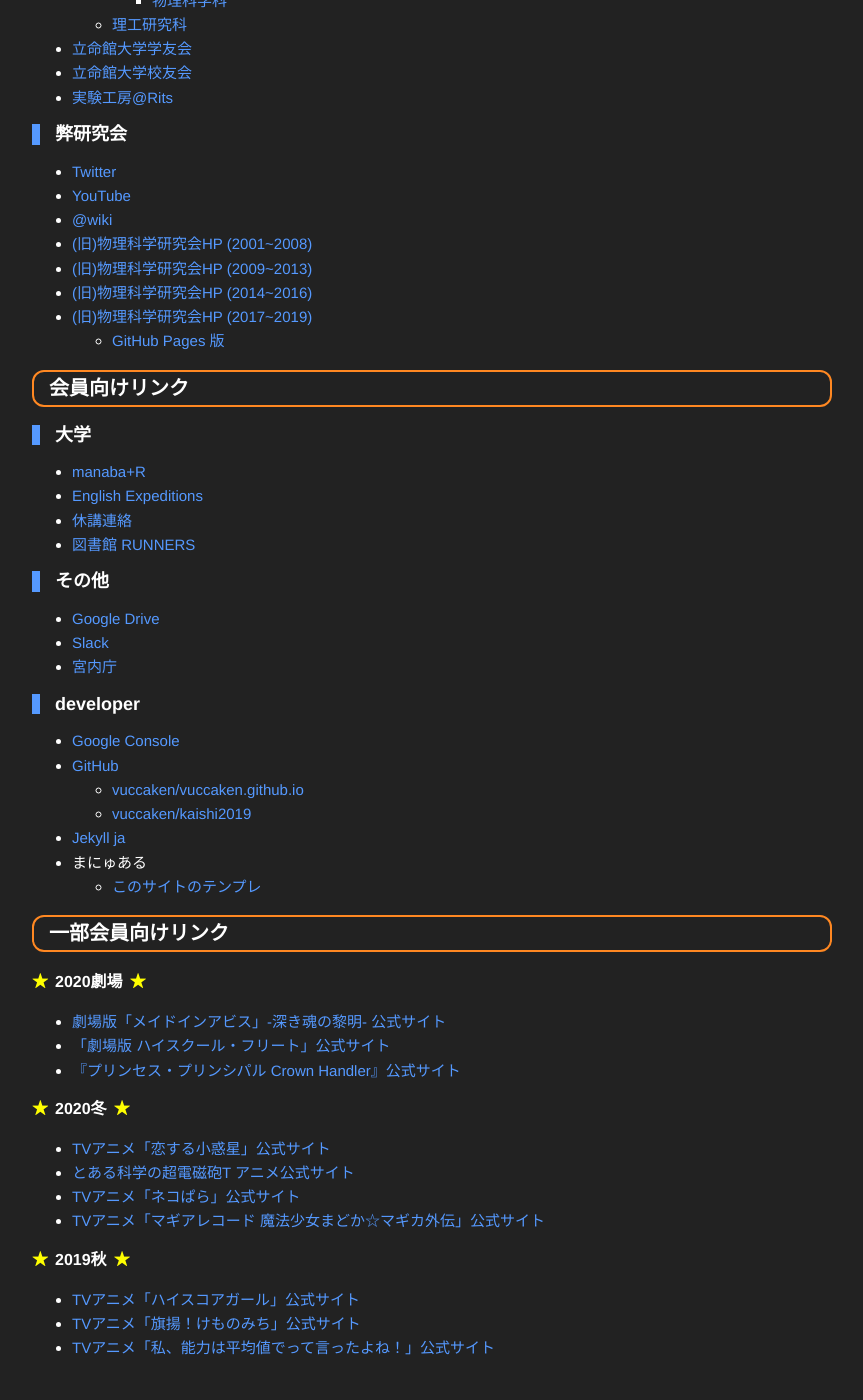
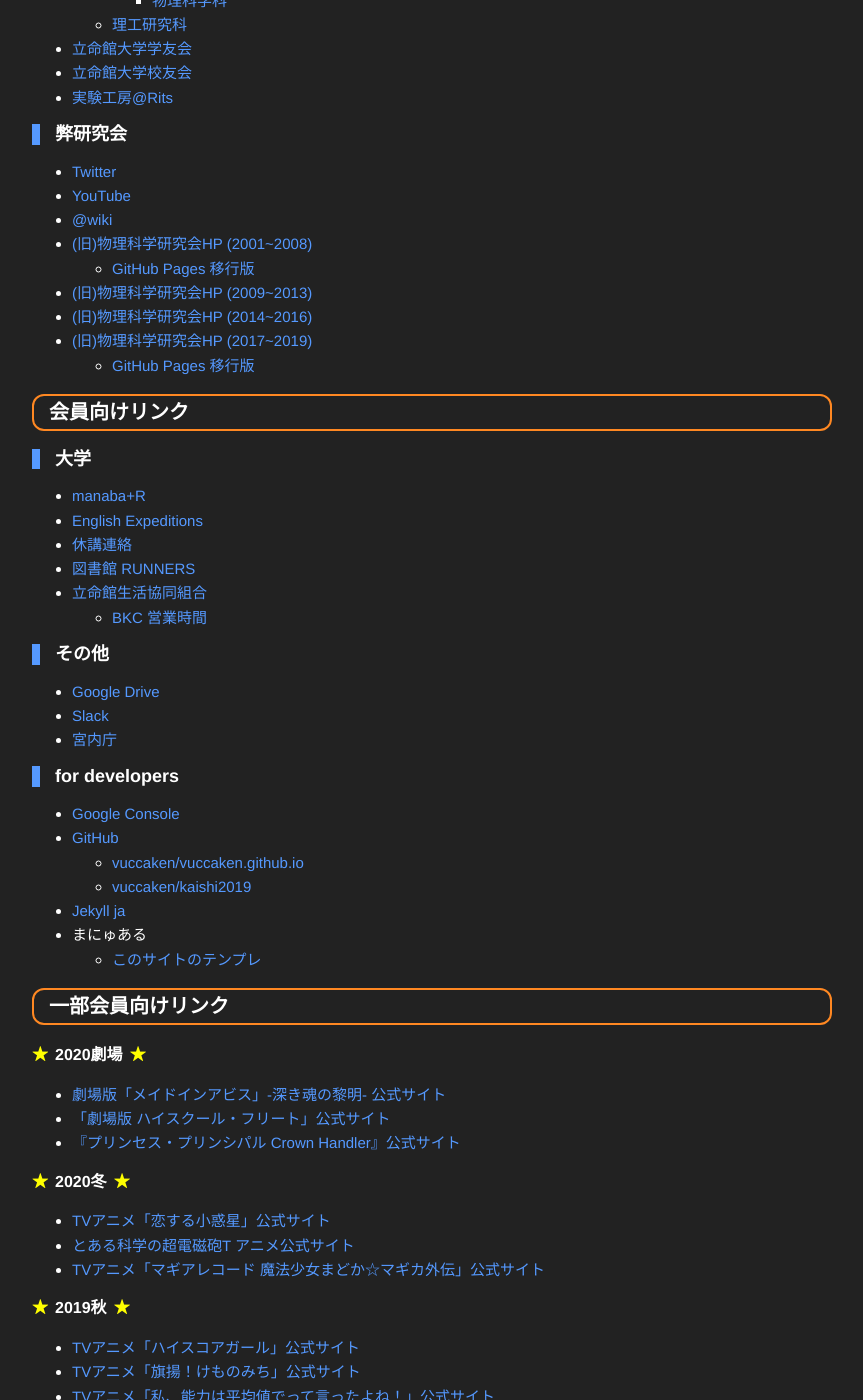
Before and after one commit to vuccaken/vuccaken.github.io, a Jekyll site: the page built from _pages/link.md, in a window 1280 px wide and 1400 px high, scrolled down 329 px. Shown: the whole window, without its empty margins (208-1071 px from the left). Built offline with Jekyll 4.4.1, drawn with Linux system fonts in a browser that asks for light colours.

Commit message:
Update link.md

```diff
--- a/_pages/link.md
+++ b/_pages/link.md
@@ -20,10 +20,11 @@
 - [YouTube](https://www.youtube.com/channel/UCKO7a5YVCnFAquUzLKeIrMg){:target="_blank"}
 - [@wiki](https://w.atwiki.jp/vuccaken/){:target="_blank"}
 - [(旧)物理科学研究会HP (2001~2008)](http://www.geocities.co.jp/CollegeLife-Club/9131/){:target="_blank"}
+  - [GitHub Pages 移行版](https://vuccaken.github.io/ritssnp/){:target="_blank"}
 - [(旧)物理科学研究会HP (2009~2013)](http://vuccaken.web.fc2.com){:target="_blank"}
 - [(旧)物理科学研究会HP (2014~2016)](http://ritsmeibuturikagaku2014.web.fc2.com/index.html){:target="_blank"}
 - [(旧)物理科学研究会HP (2017~2019)](http://rp2017xy.starfree.jp){:target="_blank"}
-  - [GitHub Pages 版](http://vuccaken.github.io/rp2017xy/){:target="_blank"}
+  - [GitHub Pages 移行版](http://vuccaken.github.io/rp2017xy/){:target="_blank"}
 
 
 ## 会員向けリンク
@@ -33,13 +34,15 @@
 - [English Expeditions](https://www.ee.ritsumei.ac.jp/index.htm){:target="_blank"}
 - [休講連絡](http://www.ritsumei.ac.jp/academic-affairs/status/){:target="_blank"}
 - [図書館 RUNNERS](https://runners.ritsumei.ac.jp/opac/odr_stat/?lang=0){:target="_blank"}
+- [立命館生活協同組合](https://www.ritsco-op.jp/){:target="_blank"}
+  - [BKC 営業時間](https://www.ritsco-op.jp/shopinformation/bkc.html){:target="_blank"}
 
 ### その他
 - [Google Drive](https://drive.google.com/drive/u/1/my-drive){:target="_blank"}
 - [Slack](https://r-physics.slack.com){:target="_blank"}
 - [宮内庁](https://www.kunaicho.go.jp){:target="_blank"}
 
-### developer
+### for developers
 - [Google Console](https://www.google.com/webmasters/tools/home?hl=ja){:target="_blank"}
 - [GitHub](https://github.com/vuccaken){:target="_blank"}
   - [vuccaken/vuccaken.github.io](https://github.com/vuccaken/vuccaken.github.io){:target="_blank"}
@@ -59,7 +62,6 @@
 #### 2020冬
 - [TVアニメ「恋する小惑星」公式サイト](http://koiastv.com){:target="_blank"}
 - [とある科学の超電磁砲T アニメ公式サイト](https://toaru-project.com/railgun_t/){:target="_blank"}
-- [TVアニメ「ネコぱら」公式サイト](https://nekopara-anime.com/ja/){:target="_blank"}
 - [TVアニメ「マギアレコード 魔法少女まどか☆マギカ外伝」公式サイト](https://anime.magireco.com){:target="_blank"}
 
 #### 2019秋
```
